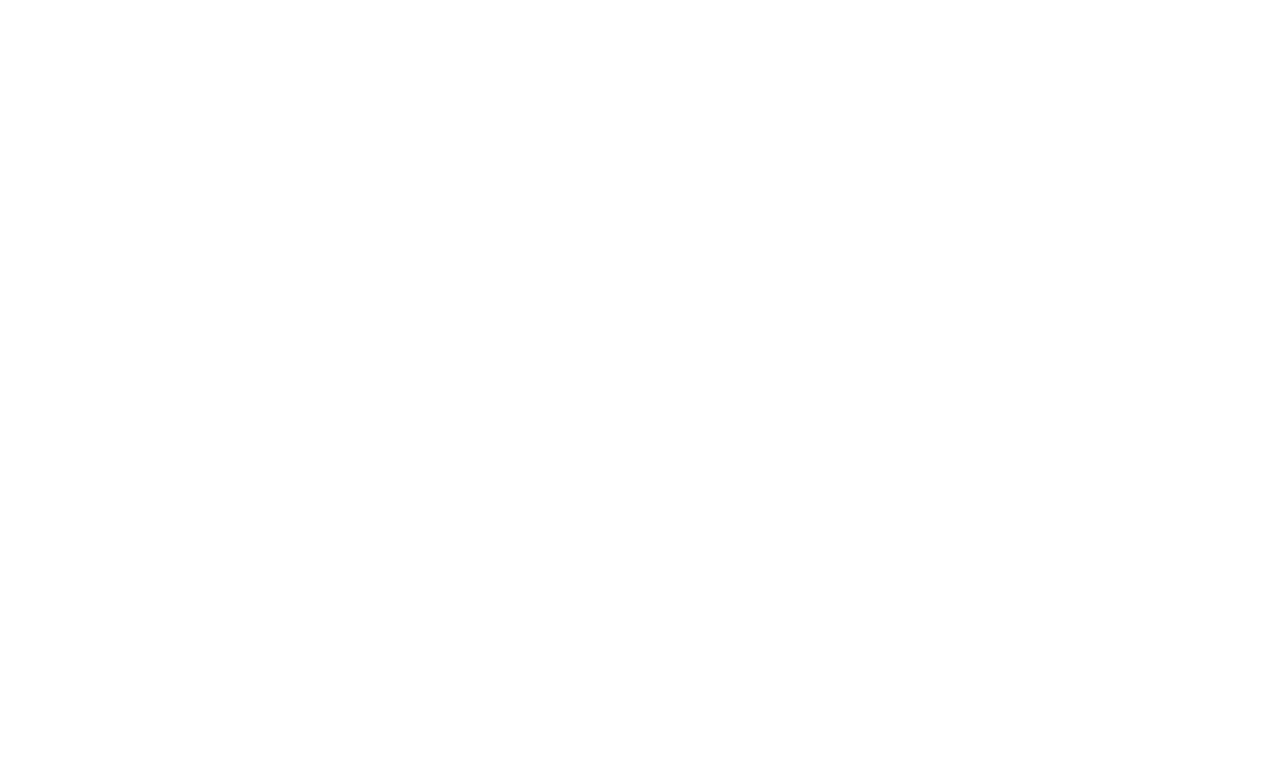
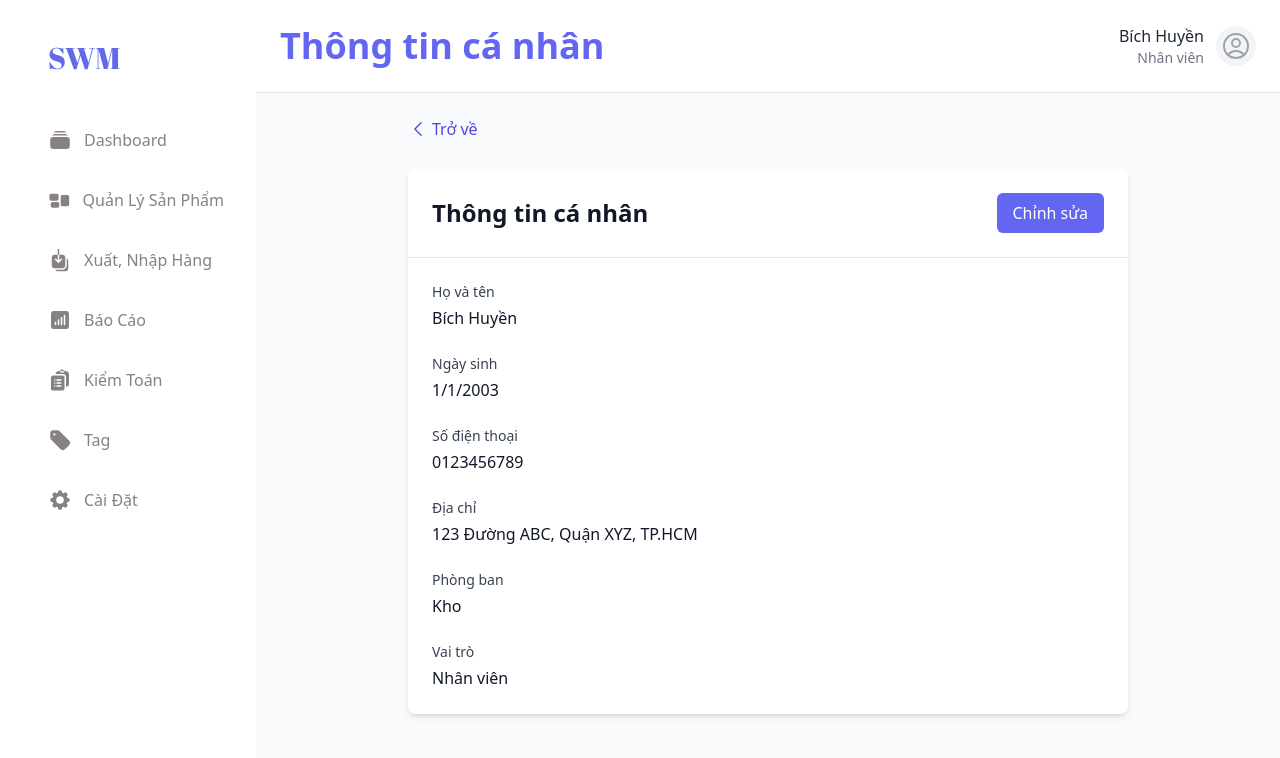
Before and after one commit to hauyuki/SE100_WEB, a React (Create React App) app in the folder fe/managementapp/: page /profile in a window 1280 px wide. Before the commit this address had no page. Shown: the top 758 px of the page. Built offline with nearby package versions, Linux system fonts and the light colour scheme.

Commit message:
Update profile UI

```diff
--- a/fe/managementapp/src/layouts/components/Header.tsx
+++ b/fe/managementapp/src/layouts/components/Header.tsx
@@ -1,5 +1,6 @@
-import React from "react";
+import React, { useState, useRef, useEffect } from "react";
 import { UserCircleIcon } from "@heroicons/react/24/outline";
+import { Link } from "react-router-dom";
 
 interface HeaderProps {
   currentPath?: string;
@@ -12,6 +13,23 @@
   userName = "Bích Huyền",
   userRole = "Nhân viên",
 }) => {
+  const [isDropdownOpen, setIsDropdownOpen] = useState(false);
+  const dropdownRef = useRef<HTMLDivElement>(null);
+
+  useEffect(() => {
+    const handleClickOutside = (event: MouseEvent) => {
+      if (
+        dropdownRef.current &&
+        !dropdownRef.current.contains(event.target as Node)
+      ) {
+        setIsDropdownOpen(false);
+      }
+    };
+
+    document.addEventListener("mousedown", handleClickOutside);
+    return () => document.removeEventListener("mousedown", handleClickOutside);
+  }, []);
+
   // Convert path to title (first letter uppercase)
   const getTitle = (path: string) => {
     // Admin routes
@@ -46,8 +64,16 @@
     if (path === "report/generate") return "Tạo báo cáo";
     if (path === "audit") return "Kiểm toán";
     if (path === "tag") return "Tag";
+    if (path === "profile") {
+      return "Thông tin cá nhân";
+    }
 
     return path;
+  };
+
+  const handleLogout = () => {
+    // TODO: Implement logout logic
+    console.log("Logging out...");
   };
 
   return (
@@ -58,7 +84,11 @@
       </h1>
 
       {/* Right side - User info */}
-      <div className="flex items-center gap-3">
+      <div className="relative" ref={dropdownRef}>
+        <div
+          className="flex items-center gap-3 cursor-pointer"
+          onClick={() => setIsDropdownOpen(!isDropdownOpen)}
+        >
           <div className="text-right">
             <p className="font-medium text-gray-800">{userName}</p>
             <p className="text-sm text-gray-500">{userRole}</p>
@@ -67,6 +97,26 @@
             <UserCircleIcon className="h-8 w-8 text-gray-400" />
           </div>
         </div>
+
+        {/* Dropdown Menu */}
+        {isDropdownOpen && (
+          <div className="absolute right-0 mt-2 w-48 bg-white rounded-md shadow-lg py-1">
+            <Link
+              to="/profile"
+              className="block px-4 py-2 text-sm text-gray-700 hover:bg-gray-100"
+              onClick={() => setIsDropdownOpen(false)}
+            >
+              Thông tin cá nhân
+            </Link>
+            <button
+              onClick={handleLogout}
+              className="block w-full text-left px-4 py-2 text-sm text-gray-700 hover:bg-gray-100"
+            >
+              Đăng xuất
+            </button>
+          </div>
+        )}
+      </div>
     </header>
   );
 };
--- /dev/null
+++ b/fe/managementapp/src/pages/Profile.tsx
@@ -0,0 +1,198 @@
+import React, { useState } from "react";
+import { Link } from "react-router-dom";
+import { ChevronLeftIcon } from "@heroicons/react/24/outline";
+
+interface UserProfile {
+  role: string;
+  address: string;
+  phone: string;
+  name: string;
+  department: string;
+  avatar?: string;
+  dob: string;
+}
+
+const Profile = () => {
+  const [isEditing, setIsEditing] = useState(false);
+  const [profile, setProfile] = useState<UserProfile>({
+    role: "EMPLOYEE_ROLE",
+    address: "123 Đường ABC, Quận XYZ, TP.HCM",
+    phone: "0123456789",
+    name: "Bích Huyền",
+    department: "Kho",
+    dob: "2003-01-01",
+  });
+
+  const handleInputChange = (e: React.ChangeEvent<HTMLInputElement>) => {
+    const { name, value } = e.target;
+    setProfile((prev) => ({
+      ...prev,
+      [name]: value,
+    }));
+  };
+
+  const handleSubmit = (e: React.FormEvent<HTMLFormElement>) => {
+    e.preventDefault();
+    // TODO: Implement save profile logic
+    console.log("Saving profile:", profile);
+    setIsEditing(false);
+  };
+
+  return (
+    <div className="container mx-auto p-6 max-w-3xl">
+      {/* Back button */}
+      <div className="mb-6">
+        <Link
+          to="/"
+          className="inline-flex items-center text-indigo-600 hover:text-indigo-700"
+        >
+          <ChevronLeftIcon className="h-5 w-5 mr-1" />
+          Trở về
+        </Link>
+      </div>
+
+      <div className="bg-white rounded-lg shadow-md">
+        <div className="p-6 border-b border-gray-200">
+          <div className="flex justify-between items-center">
+            <h1 className="text-2xl font-bold text-gray-900">
+              Thông tin cá nhân
+            </h1>
+            {!isEditing && (
+              <button
+                onClick={() => setIsEditing(true)}
+                className="px-4 py-2 bg-indigo-500 text-white rounded-md hover:bg-indigo-600"
+              >
+                Chỉnh sửa
+              </button>
+            )}
+          </div>
+        </div>
+
+        <form onSubmit={handleSubmit} className="p-6">
+          <div className="space-y-6">
+            <div>
+              <label className="block text-sm font-medium text-gray-700 mb-1">
+                Họ và tên
+              </label>
+              {isEditing ? (
+                <input
+                  type="text"
+                  name="name"
+                  value={profile.name}
+                  onChange={handleInputChange}
+                  className="w-full border rounded-md px-4 py-2 focus:outline-none focus:ring-2 focus:ring-indigo-500"
+                  required
+                />
+              ) : (
+                <p className="text-gray-900">{profile.name}</p>
+              )}
+            </div>
+
+            <div>
+              <label className="block text-sm font-medium text-gray-700 mb-1">
+                Ngày sinh
+              </label>
+              {isEditing ? (
+                <input
+                  type="date"
+                  name="dob"
+                  value={profile.dob}
+                  onChange={handleInputChange}
+                  className="w-full border rounded-md px-4 py-2 focus:outline-none focus:ring-2 focus:ring-indigo-500"
+                  required
+                />
+              ) : (
+                <p className="text-gray-900">
+                  {new Date(profile.dob).toLocaleDateString("vi-VN")}
+                </p>
+              )}
+            </div>
+
+            <div>
+              <label className="block text-sm font-medium text-gray-700 mb-1">
+                Số điện thoại
+              </label>
+              {isEditing ? (
+                <input
+                  type="tel"
+                  name="phone"
+                  value={profile.phone}
+                  onChange={handleInputChange}
+                  className="w-full border rounded-md px-4 py-2 focus:outline-none focus:ring-2 focus:ring-indigo-500"
+                  required
+                />
+              ) : (
+                <p className="text-gray-900">{profile.phone}</p>
+              )}
+            </div>
+
+            <div>
+              <label className="block text-sm font-medium text-gray-700 mb-1">
+                Địa chỉ
+              </label>
+              {isEditing ? (
+                <input
+                  type="text"
+                  name="address"
+                  value={profile.address}
+                  onChange={handleInputChange}
+                  className="w-full border rounded-md px-4 py-2 focus:outline-none focus:ring-2 focus:ring-indigo-500"
+                  required
+                />
+              ) : (
+                <p className="text-gray-900">{profile.address}</p>
+              )}
+            </div>
+
+            <div>
+              <label className="block text-sm font-medium text-gray-700 mb-1">
+                Phòng ban
+              </label>
+              {isEditing ? (
+                <input
+                  type="text"
+                  name="department"
+                  value={profile.department}
+                  onChange={handleInputChange}
+                  className="w-full border rounded-md px-4 py-2 focus:outline-none focus:ring-2 focus:ring-indigo-500"
+                  required
+                />
+              ) : (
+                <p className="text-gray-900">{profile.department}</p>
+              )}
+            </div>
+
+            <div>
+              <label className="block text-sm font-medium text-gray-700 mb-1">
+                Vai trò
+              </label>
+              <p className="text-gray-900">
+                {profile.role === "EMPLOYEE_ROLE" ? "Nhân viên" : profile.role}
+              </p>
+            </div>
+
+            {isEditing && (
+              <div className="flex justify-end space-x-4 pt-4">
+                <button
+                  type="button"
+                  onClick={() => setIsEditing(false)}
+                  className="px-4 py-2 border rounded-md text-gray-600 hover:bg-gray-50"
+                >
+                  Hủy
+                </button>
+                <button
+                  type="submit"
+                  className="px-4 py-2 bg-indigo-500 text-white rounded-md hover:bg-indigo-600"
+                >
+                  Lưu
+                </button>
+              </div>
+            )}
+          </div>
+        </form>
+      </div>
+    </div>
+  );
+};
+
+export default Profile;
--- a/fe/managementapp/src/routes/index.ts
+++ b/fe/managementapp/src/routes/index.ts
@@ -26,6 +26,7 @@
 import AdminReportPage from "../pages/admin/reports/Report";
 import AdminReportGeneratorPage from "../pages/admin/reports/ReportGenerator";
 import AdminAuditPage from "../pages/admin/audit/Audit";
+import Profile from "../pages/Profile";
 
 export const routes = [
   { path: "/", component: Login, layout: AuthLayout },
@@ -44,6 +45,7 @@
   },
   { path: "/tag", component: Tag, layout: DefaultLayout },
   { path: "/audit", component: Audit, layout: DefaultLayout },
+  { path: "/profile", component: Profile, layout: DefaultLayout },
 
   {
     path: "/admin/dashboard",
```
Lines whose indentation alone changed are shown as unchanged.
